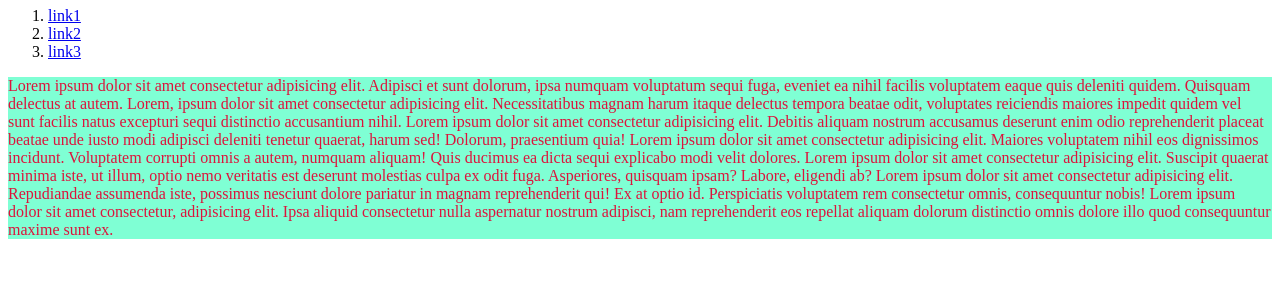
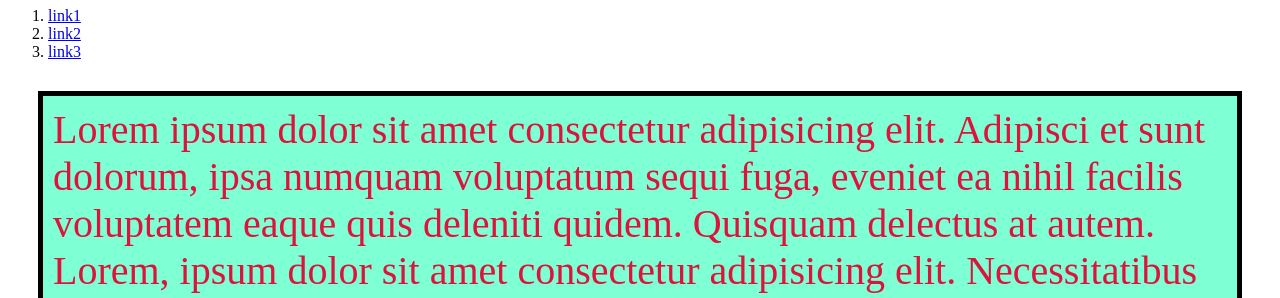
Before and after one commit to RodrigoRocS/fundamentos, a plain HTML site: page html-css/index.html in a window 1280 px wide. Shown: the part 73-371 px from the top of the page. Drawn offline with Linux system fonts and the light colour scheme.

Commit message:
exercicio html css

```diff
--- a/html-css/style.css
+++ b/html-css/style.css
@@ -26,5 +26,8 @@ h1 {
 .lorem {
     background-color: aquamarine;
     color: crimson;
-
+    margin: 30px;
+    border: 5px solid black;
+    padding: 10px;
+    font-size: 5vh;
 }
```
